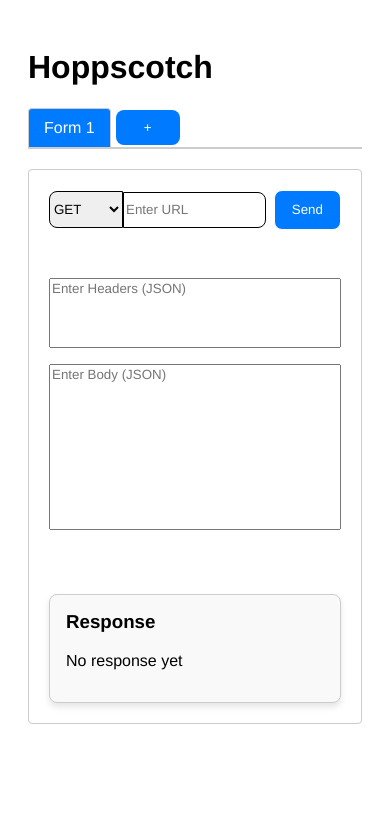
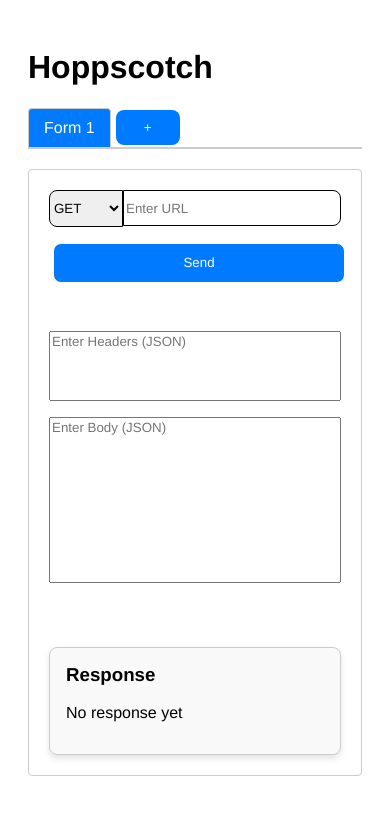
Before and after one commit to akashkrishnan2004/Hoppscotch_Clone, a React (Vite) app: page / in a window 390 px wide. Shown: the top 814 px of the page. Built offline with nearby package versions, Linux system fonts and the light colour scheme.

Commit message:
Responsive set commit

```diff
--- a/src/components/css/form.css
+++ b/src/components/css/form.css
@@ -75,6 +75,12 @@
 .top-items {
   display: flex;
   align-items: center;
+}
+
+.select-input {
+  display: flex;
+  align-items: center;
+  width: 100%;
 }
 
 textarea,
@@ -171,3 +177,25 @@
   font-family: monospace;
   margin: 0;
 }
+
+
+@media (max-width: 768px) {
+  .top-items {
+    display: flex;
+    flex-direction: column;
+    align-items: center;
+    justify-content: center;
+    gap: 1rem;
+  }
+
+  .select-input {
+    display: flex;
+    align-items: center;
+    justify-content: center;
+  }
+
+  .send-button {
+    width: 100%;
+  }
+
+}
--- a/src/components/form.jsx
+++ b/src/components/form.jsx
@@ -1,4 +1,3 @@
-
 import React, { useState } from "react";
 import axios from "axios";
 
@@ -124,6 +123,7 @@
             activeFormId === form.id && (
               <div key={form.id} className="items">
                 <div className="top-items">
+                  <div className="select-input">
                     <select
                       value={form.method}
                       onChange={(e) =>
@@ -135,6 +135,7 @@
                       <option value="PUT">PUT</option>
                       <option value="DELETE">DELETE</option>
                     </select>
+
                     <input
                       type="text"
                       placeholder="Enter URL"
@@ -143,6 +144,8 @@
                         handleInputChange(form.id, "url", e.target.value)
                       }
                     />
+                  </div>
+
                   <button
                     onClick={() => sendRequest(form.id)}
                     className="send-button"
@@ -186,7 +189,6 @@
 }
 
 export default RequestForm;
-
 
 // import React, { useState } from "react";
 // import axios from "axios";
```
Lines whose indentation alone changed are shown as unchanged.
